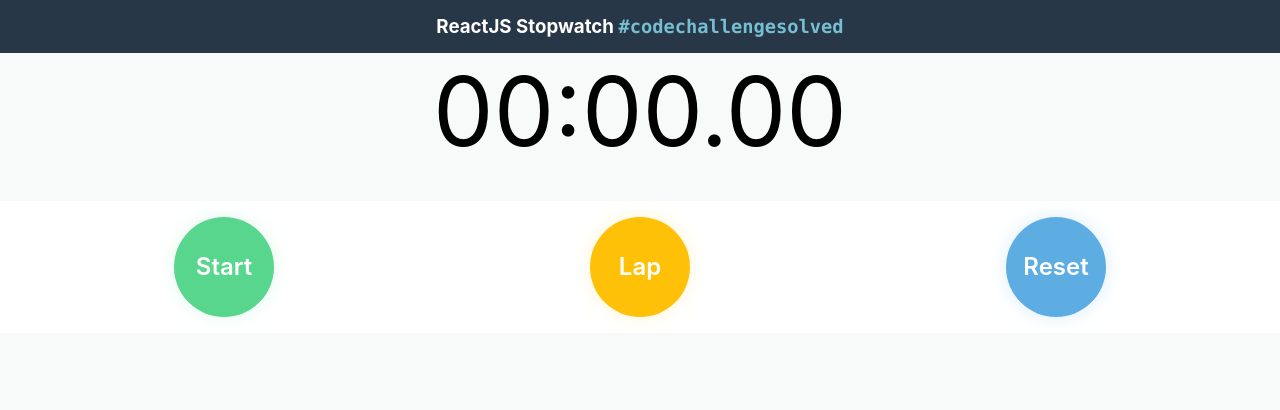
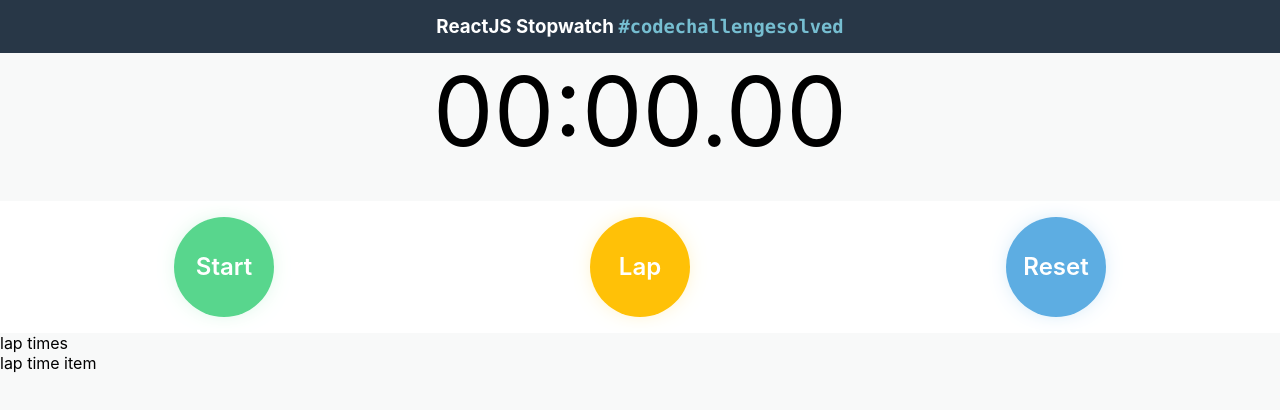
Before and after one commit to ericaig/react-stopwatch, a React (Create React App) app: page / in a window 1280 px wide. Shown: the top 410 px of the page. Built offline with nearby package versions, Linux system fonts and the light colour scheme.

Commit message:
added lap time components

```diff
--- a/src/App.js
+++ b/src/App.js
@@ -3,6 +3,7 @@ import './App.scss';
 
 import Timer from './components/Timer/index';
 import TimerButton from './components/TimerButton/index';
+import LapTimes from './components/LapTimes/index';
 
 function App() {
   const [timerRunning, setTimerRunning] = useState(false);
@@ -52,6 +53,10 @@ function App() {
           <TimerButton color="blue" isVisible="true" text="Reset" onClick={resetTimerFnc} />
         </div>
       </section>
+
+      <section>
+        <LapTimes/>
+      </section>
     </div>
   )
 }
--- /dev/null
+++ b/src/components/LapTimes/LapTime/index.js
@@ -0,0 +1,13 @@
+import React from 'react';
+import '../../../components/LapTimes/LapTime/index.scss';
+
+class LapTime extends React.Component {
+
+    render() {
+        return (
+            <div className="lap-time-item">lap time item</div>
+        )
+    }
+}
+
+export default LapTime
--- /dev/null
+++ b/src/components/LapTimes/index.js
@@ -0,0 +1,17 @@
+import React from 'react';
+import LapTime from '../../components/LapTimes/LapTime/index';
+import '../../components/LapTimes/index.scss';
+
+class LapTimes extends React.Component {
+
+    render() {
+        return (
+            <div className="lap-times">
+                lap times
+                <LapTime/>
+            </div>
+        )
+    }
+}
+
+export default LapTimes
```
Also changed, not shown: src/components/LapTimes/LapTime/index.scss (added), src/components/LapTimes/index.scss (added).
